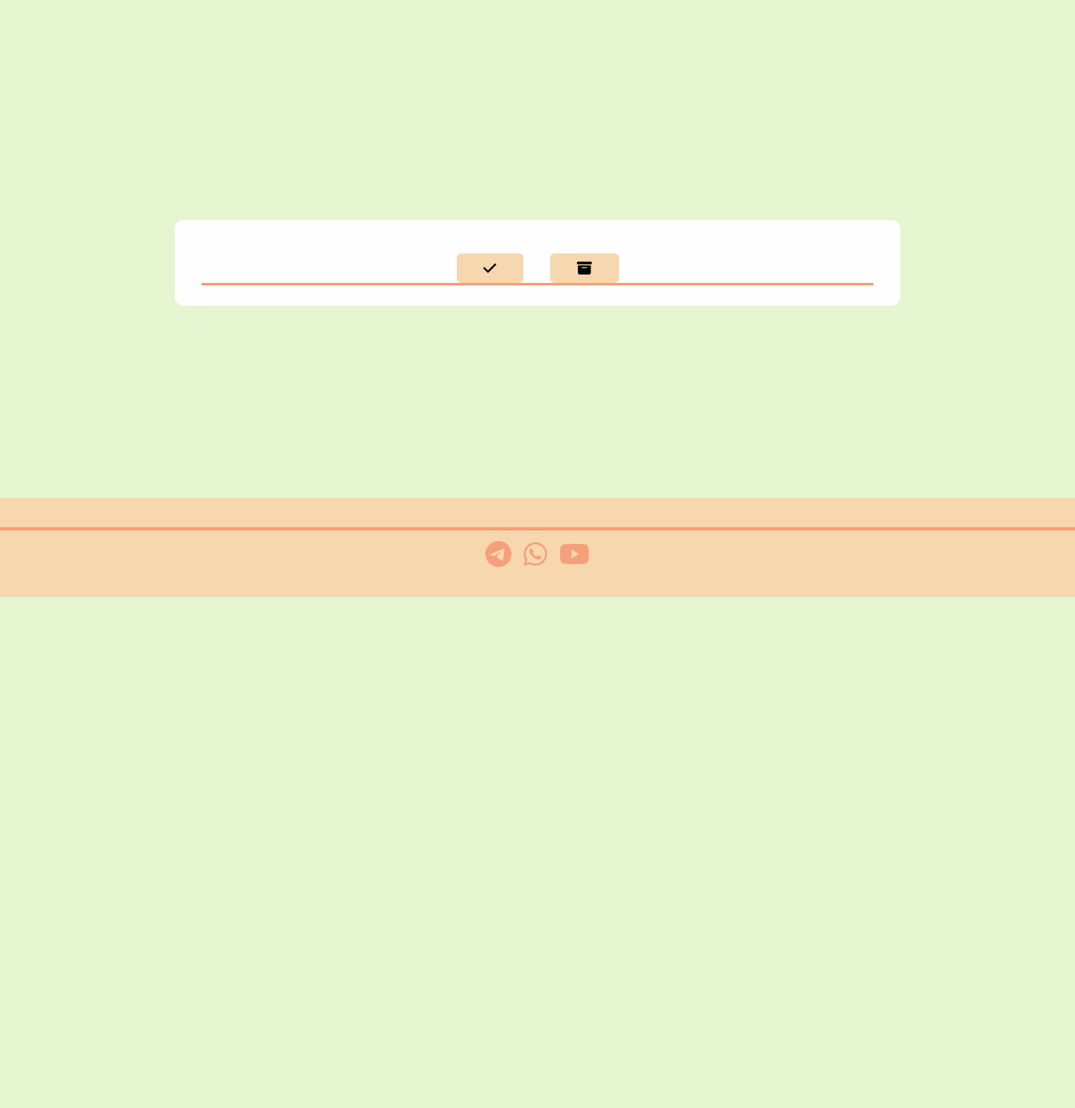
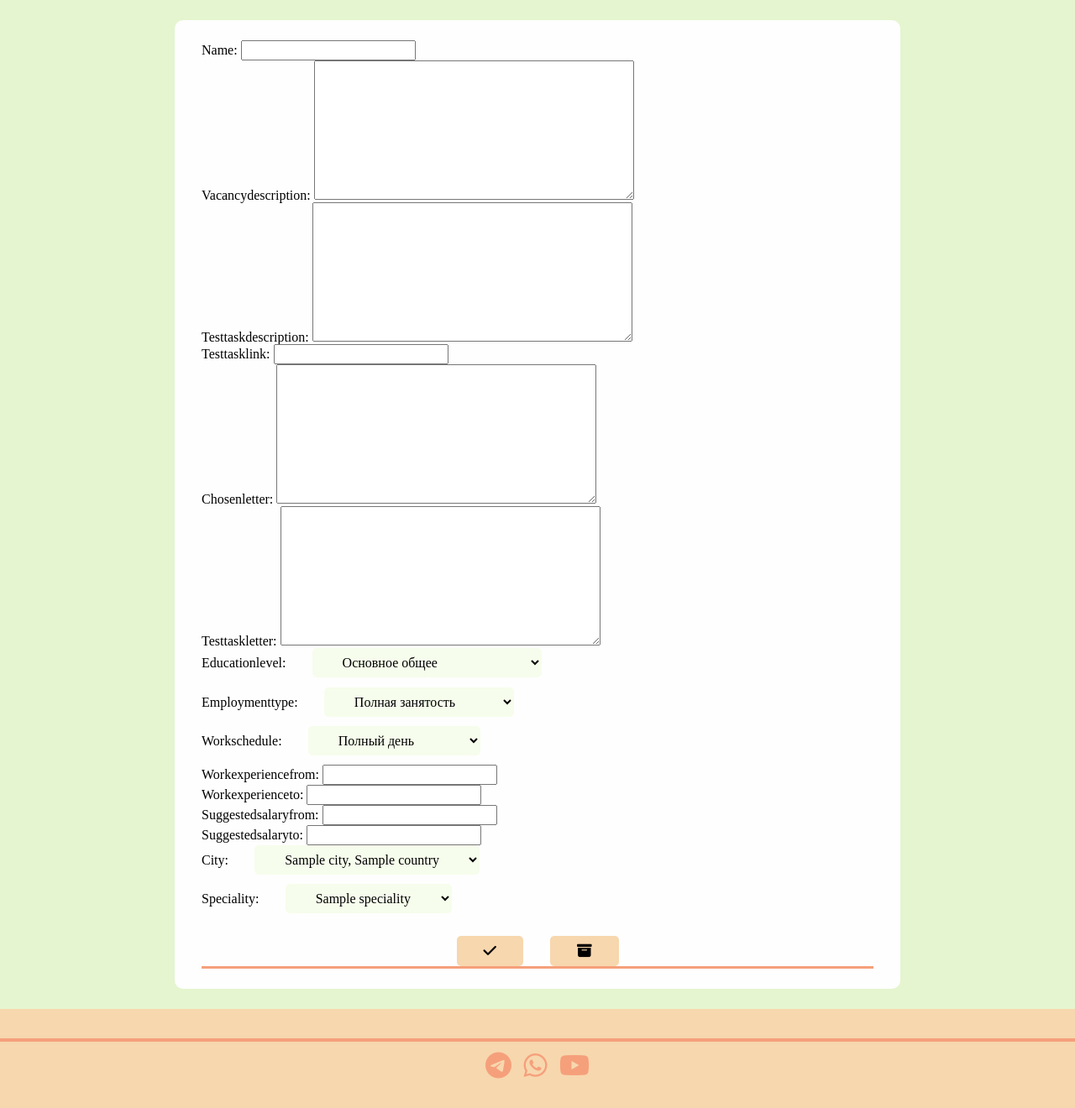
Before and after one commit to Angel367/django-autorecruiting-app, a Django app: page /edit-vacancy/1 in a window 1280 px wide. Shown: the part 89-1409 px from the top of the page at 84% size. Before the commit the page ends 800 px from the top, so only its background shows below. Run offline with Django 4.2, Linux system fonts and the light colour scheme; a user stored in the database is signed in; tables that the repository leaves empty hold one stand-in row (values such as "Sample post"); some libraries are stand-ins or nearby versions.

Commit message:
meeting with was so amazing...

```diff
--- a/django-autorecruiting-app/autorecruiting/forms.py
+++ b/django-autorecruiting-app/autorecruiting/forms.py
@@ -1,16 +1,20 @@
-from .models import Vacancy
-from django.views.generic import CreateView
+from django import forms
+from .models import City, Speciality, EDUCATION_CHOICES, WORK_SCHEDULE_CHOICES, EMPLOYMENT_TYPE_CHOICES
 
 
-# class CreateVacancy(CreateView):
-#     model = Vacancy
-#     fields = ["__all__"]
-    # class AssignNewVacancyToCandidate(forms.Form):
-    #     vacancies = forms.MultipleChoiceField(
-    #         widget=forms.CheckboxSelectMultiple,
-    #         choices=Vacancy.objects.filter(
-    #
-    #         ),
-    #     )
-    #  not archived
-    #  not candidate`s vacancy
+class VacancyForm(forms.Form):
+    name = forms.CharField(strip=True)
+    vacancyDescription = forms.CharField(widget=forms.Textarea)
+    testTaskDescription = forms.CharField(widget=forms.Textarea)
+    testTaskLink = forms.CharField(strip=True)
+    chosenLetter = forms.CharField(widget=forms.Textarea)
+    testTaskLetter = forms.CharField(widget=forms.Textarea)
+    educationLevel = forms.ChoiceField(choices=EDUCATION_CHOICES)
+    employmentType = forms.ChoiceField(choices=EMPLOYMENT_TYPE_CHOICES)
+    workSchedule = forms.ChoiceField(choices=WORK_SCHEDULE_CHOICES)
+    workExperienceFrom = forms.IntegerField(step_size=1, min_value=12000)
+    workExperienceTo = forms.IntegerField(step_size=1, min_value=12000)
+    suggestedSalaryFrom = forms.IntegerField(step_size=1000, min_value=10000)
+    suggestedSalaryTo = forms.IntegerField(step_size=1000, min_value=10000)
+    city = forms.ChoiceField(choices=[(o.id, str(o)) for o in City.objects.all()])
+    speciality = forms.ChoiceField(choices=[(o.id, str(o)) for o in Speciality.objects.all()])
--- a/django-autorecruiting-app/autorecruiting/models.py
+++ b/django-autorecruiting-app/autorecruiting/models.py
@@ -89,7 +89,7 @@ class City(models.Model):
 
 class Customer(models.Model):
     user = models.OneToOneField(CustomUser, on_delete=models.CASCADE)
-    nameOfCompany = models.CharField(max_length=31)
+    nameOfCompany = models.CharField(max_length=31, default="SuperCompany")
     city = models.ForeignKey(City, on_delete=models.SET_NULL, null=True)
 
 
@@ -104,7 +104,7 @@ class HR(models.Model):
 
 
 class Vacancy(models.Model):
-    chosenLetter = models.TextField()
+    chosenLetter = models.TextField(default="")
 
     speciality = models.ForeignKey(Speciality, on_delete=models.SET_NULL, null=True)
     name = models.CharField(max_length=127)
@@ -125,9 +125,9 @@ class Vacancy(models.Model):
     educationLevel = models.IntegerField(choices=EDUCATION_CHOICES)
     isArchived = models.BooleanField(default=False)  # заменить на статус
 
-    testTaskDescription = models.TextField()
+    testTaskDescription = models.TextField(default="")
     testTaskLink = models.CharField(max_length=127)
-    testTaskLetter = models.TextField()
+    testTaskLetter = models.TextField(default="")
 
 
 class Candidate(models.Model):
@@ -157,18 +157,14 @@ class Message(Model):
     name = models.CharField(max_length=200, null=True, blank=True)
     email = models.EmailField(max_length=200, null=True, blank=True)
     subject = models.CharField(max_length=200, null=True, blank=True)
-    body = models.TextField()
+    body = models.TextField(default="")
     is_read = models.BooleanField(default=False, null=True)
     created = models.DateTimeField(auto_now_add=True)
 
-    def __init__(self, body, sender=None, subject="", recipient=None, name="", email="", *args, **kwargs):
+    def __init__(self, body,  subject="",   *args, **kwargs):
         super().__init__(*args, **kwargs)
         self.subject = subject
         self.body = body
-        self.recipient = recipient
-        self.name = name
-        self.email = email
-        self.sender = sender
 
         # send_mail(
         #     body=body
@@ -237,11 +233,9 @@ class Interview(models.Model):
         if self.interviewer.is_Customer:
             VacancyCandidate.objects.get(interviewCustomer=self).send_offer(self.interviewer)
 
-
     def set_not_accepted(self, comment):
         self.status = 2
         self.comment = comment
-
         if self.interviewer.is_Customer:
             VacancyCandidate.objects.get(interviewCustomer=self).set_status(6)
             vac = VacancyCandidate.objects.get(interviewCustomer=self).get_vacancy()
@@ -267,8 +261,8 @@ class Interview(models.Model):
 
 
 class TestTask(models.Model):
-    letter_for_candidate = models.TextField()
-    task = models.TextField()
+    letter_for_candidate = models.TextField(default="")
+    task = models.TextField(default="")
     link = models.CharField(max_length=255)
     startDate = models.DateTimeField(auto_now_add=True)
     finishDate = models.DateTimeField(default=datetime(1970, 1, 1))
--- a/django-autorecruiting-app/autorecruiting/templates/basic/vacancy/vacancy-form.html
+++ b/django-autorecruiting-app/autorecruiting/templates/basic/vacancy/vacancy-form.html
@@ -10,6 +10,7 @@
     <form class="panel-manage" method="post" action="/vacancy-edit-add/">
     {% csrf_token %}
     <div class="vacancy-info">
+    {{ form.as_div }}
 {#    TODO add city to vacancy#}
 {#            <div class="vacancy-header">#}
 {#                <label for="vacancy-name">Вакансия № {{ vacancy.id }}:</label>#}
--- a/django-autorecruiting-app/autorecruiting/urls.py
+++ b/django-autorecruiting-app/autorecruiting/urls.py
@@ -20,7 +20,7 @@ urlpatterns = [
     # path('search-resumes/', views.search_resumes, name='search-resumes'),
     path('vacancy-edit-add/', views.vacancy_edit_add, name='add-edit-post-vacancy'),
 
-    # path('hr-edit-add/', views.hr_edit_add, name='add-edit-post-hr'),
+    path('hr-edit-add/', views.hr_edit_add, name='add-edit-post-hr'),
     # path('hr/add/', views.add_hr, name='add-hr'),
     path('hr/edit-by-id/<int:id>', views.edit_hr_by_id, name='edit-hr-by-id'),
 
--- a/django-autorecruiting-app/autorecruiting/views.py
+++ b/django-autorecruiting-app/autorecruiting/views.py
@@ -7,7 +7,7 @@ from django.contrib.auth.decorators import login_required
 from django.http import HttpResponseRedirect, HttpResponseForbidden
 from django.shortcuts import redirect
 from django.shortcuts import render
-
+from .forms import *
 from .models import *
 from .test_data_create import on_start_function
 
@@ -323,12 +323,13 @@ def vacancy_edit_add(request):
 def edit_vacancy(request, id):
     custom_request_user = CustomUser.objects.get(id=request.user.id)
     context = {
-        'EMPLOYMENT_TYPE_CHOICES': dict(EMPLOYMENT_TYPE_CHOICES),
-        'EDUCATION_CHOICES': dict(EDUCATION_CHOICES),
-        'WORK_SCHEDULE_CHOICES': dict(WORK_SCHEDULE_CHOICES),
-        'cities': City.objects.all().order_by('country_id'),
-        'vacancy': Vacancy.objects.get(id=id),
-        'specialities': Speciality.objects.all()
+        # 'EMPLOYMENT_TYPE_CHOICES': dict(EMPLOYMENT_TYPE_CHOICES),
+        # 'EDUCATION_CHOICES': dict(EDUCATION_CHOICES),
+        # 'WORK_SCHEDULE_CHOICES': dict(WORK_SCHEDULE_CHOICES),
+        # 'cities': City.objects.all().order_by('country_id'),
+        # 'vacancy': Vacancy.objects.get(id=id),
+        # 'specialities': Speciality.objects.all()
+        "form": VacancyForm()
     }
     if custom_request_user.is_HRBP:
         context.update({'hrs': HRBP.objects.get(user_id=request.user.id).hr_set.all()})
@@ -350,10 +351,10 @@ def add_vacancy(request):
     return render(request, 'vacancy-edit-or-add.html', context=context)
 
 
-@login_required
-class CreateHR(CreateView):
-    model = HR
-    fields = ["__all__"]
+# @login_required
+# class CreateHR(CreateView):
+#     model = HR
+#     fields = ["__all__"]
 # def add_hr(request):
 #     return render(request, 'hr-edit-or-add.html')
 
@@ -394,7 +395,7 @@ def vacancy_information(request, id):
 
     context = {
         'vacancy': vacancy,
-        'candidates': Candidate.objects.filter(vacancy_id=vacancy.id)
+        # 'candidates': Candidate.objects.filter(vacancy_id=vacancy.id)
     }
     return render(request, 'vacancy-information.html', context=context)
 
```
Also changed, not shown: django-autorecruiting-app/autorecruiting/test_data_create.py (+8 -6 lines).
